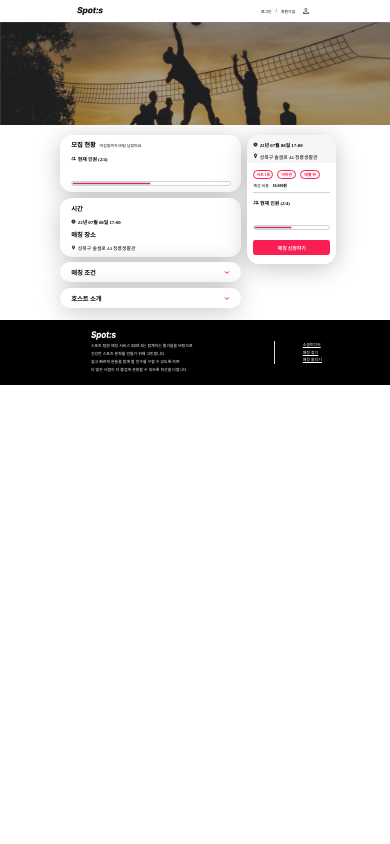
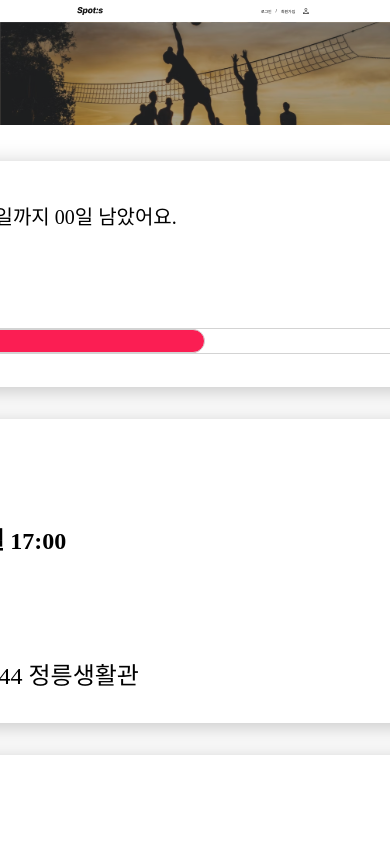
Before and after one commit to KMU-WINK/spots-client, a React (Vite) app: page /matching/detail in a window 390 px wide. Shown: the top 844 px of the page. Built offline with nearby package versions, Linux system fonts and the light colour scheme.

Commit message:
[SPT-02] refact. 코드 전체 리팩토링
- 반응형 내용(vw)을 고정(px)로 변경
- px 값이 서로 다른 경우, 2배수 디자인에 따라 조정하여 적용

```diff
--- a/src/pages/Matching/index.jsx
+++ b/src/pages/Matching/index.jsx
@@ -95,7 +95,6 @@ const MatchingPage = () => {
     <>
       <Header />
       <styled.Background />
-
       <styled.MatchingPageBox>
         <styled.Box1>
           <styled.Container>
@@ -103,7 +102,6 @@ const MatchingPage = () => {
               <styled.Text1>모집 현황</styled.Text1>
               <styled.Text7>마감일까지 00일 남았어요.</styled.Text7>
             </styled.FlexBox>
-
             <styled.Member>
               <styled.People />
               <styled.MemberText>
@@ -115,14 +113,11 @@ const MatchingPage = () => {
 
           <styled.Container>
             <styled.Text1>시간</styled.Text1>
-
             <styled.TimeContent>
               <styled.Watch />
               <styled.Text3>22년 07월 08일 17:00</styled.Text3>
             </styled.TimeContent>
-
             <styled.Text1>매칭 장소</styled.Text1>
-
             <styled.LocationContent>
               <styled.Place />
               <styled.Text6>성북구 솔샘로 44 정릉생활관</styled.Text6>
@@ -136,8 +131,11 @@ const MatchingPage = () => {
                 onClick={() => setIsShowCondition(!isShowCondition)}
               />
             </styled.DropdownTitle>
-
-            {isShowCondition ? <ConditionContents /> : null}
+            {isShowCondition ? (
+              <styled.ConditionBox>
+                <ConditionContents />
+              </styled.ConditionBox>
+            ) : null}
           </styled.Container>
 
           <styled.Container>
@@ -145,7 +143,6 @@ const MatchingPage = () => {
               <styled.Text1>호스트 소개</styled.Text1>
               <styled.MenuButton onClick={() => setIsShowHost(!isShowHost)} />
             </styled.DropdownTitle>
-
             {isShowHost ? <HostContents /> : null}
           </styled.Container>
         </styled.Box1>
@@ -161,21 +158,19 @@ const MatchingPage = () => {
               <styled.Text6>성북구 솔샘로 44 정릉생활관</styled.Text6>
             </styled.LocationContent>
           </styled.QuickMenuTitle>
-
           <styled.QuickMenuContent>
             <ConditionContents />
-
             <styled.Cost>
               <styled.CostLightText>예상 비용</styled.CostLightText>
               <styled.CostBoldText>10,000원</styled.CostBoldText>
             </styled.Cost>
-
             <styled.Member>
               <styled.People />
-              <styled.MemberText>현재 인원 (2/4)</styled.MemberText>
+              <styled.MemberText>
+                현재 인원 ({currentMember}/{maxMember})
+              </styled.MemberText>
             </styled.Member>
             <styled.Progress value={currentMember} max={maxMember} />
-
             <styled.MatchingButton>매칭 신청하기</styled.MatchingButton>
           </styled.QuickMenuContent>
         </styled.QuickMenu>
--- a/src/pages/Matching/styles.jsx
+++ b/src/pages/Matching/styles.jsx
@@ -13,7 +13,7 @@ export const FlexBox = styled.div`
   align-items: center;
 
   div:not(:last-of-type) {
-    margin-right: 1vw;
+    margin-right: 20px;
   }
 `;
 
@@ -24,52 +24,45 @@ const Text = styled.div`
 
 export const Text1 = styled(Text)`
   font-weight: 800;
-  font-size: 1.6vw;
+  font-size: 32px;
 `;
 
 export const Text2 = styled(Text)`
   font-weight: 600;
-  font-size: 1.25vw;
+  font-size: 24px;
 `;
 
 export const Text3 = styled(Text)`
   font-weight: 800;
-  font-size: 1.25vw;
+  font-size: 24px;
 `;
 
 export const HostBoldText = styled(Text)`
   font-weight: 800;
-  font-size: 1vw;
-  height: 1vw;
-
-  margin-top: 1vw;
-
+  font-size: 20px;
+  margin-top: 21px;
   display: flex;
-
   align-items: center;
 `;
 
 export const HostLightText = styled(Text)`
   font-weight: 500;
-  font-size: 0.8vw;
-
-  margin-top: 0.4vw;
+  font-size: 16px;
+  margin-top: 8px;
 `;
 
 export const Text6 = styled(Text)`
   font-weight: 500;
-  font-size: 1.25vw;
+  font-size: 24px;
 `;
 
 export const Text7 = styled(Text)`
   font-weight: 400;
-  font-size: 1vw;
+  font-size: 20px;
 `;
 
 export const Cost = styled(FlexBox)`
-  padding-top: 1vw;
-  padding-bottom: 1vw;
-
+  padding: 18px 0px 18px 0px;
   border-bottom: 1px solid;
   border-color: #d3d3d3;
 `;
@@ -84,21 +77,14 @@ export const Label = styled(Text)`
   display: flex;
   justify-content: center;
   align-items: center;
-
-  width: 5vw;
-  height: 2.1vw;
-
+  width: 99.27px;
+  height: 40.39px;
   box-sizing: border-box;
-
   border: 1px solid #fb1e53;
   border-radius: 28px;
-
   font-weight: 600;
-  font-size: 1vw;
-
+  font-size: 20px;
   color: #fb1e53;
-
-  margin-top: 1vw;
 `;
 
 export const Labels = styled.div`
@@ -106,39 +92,36 @@ export const Labels = styled.div`
   white-space: nowrap;
 
   ${Label}:not(:last-of-type) {
-    margin-right: 1vw;
+    margin-right: 18px;
   }
 `;
 
 export const Member = styled(FlexBox)`
-  margin-top: 1.5vw;
-  margin-bottom: 1.25vw;
+  margin-top: 30px;
+  margin-bottom: 24px;
 `;
 
 export const MemberText = styled(Text2)``;
 
 export const TimeContent = styled(FlexBox)`
-  margin-top: 1.5vw;
-  margin-bottom: 1.25vw;
+  margin-top: 24px;
+  margin-bottom: 30px;
 `;
 
 export const LocationContent = styled(FlexBox)`
-  margin-top: 1.25vw;
+  margin-top: 24px;
 `;
 
 export const Container = styled.div`
-  width: 41vw;
-
+  width: 786px;
   background: #ffffff;
-
   box-shadow: 0px 4px 24px -1px rgba(0, 0, 0, 0.25);
   border-radius: 12px;
-
-  padding: 1.4vw 2.6vw 1.4vw 3vw;
-  margin-bottom: 1.5vw;
+  padding: 32px 52px 32px 72px;
+  margin-bottom: 32px;
 
   ${FlexBox}:not:(first-of-type) {
-    margin-bottom: 20px;
+    margin-bottom: 24px;
   }
 `;
 
@@ -148,13 +131,10 @@ export const DropdownTitle = styled(FlexBox)`
 
 export const QuickMenu = styled.div`
   background: #ffffff;
-
   box-shadow: 0px 4px 24px -1px rgba(0, 0, 0, 0.25);
   border-radius: 12px;
-
   overflow: hidden;
-  margin-top: 1.5vw;
-
+  margin-top: 32px;
   align-self: flex-start;
   position: -webkit-sticky;
   position: sticky;
@@ -162,17 +142,14 @@ export const QuickMenu = styled.div`
 `;
 
 export const QuickMenuTitle = styled.div`
-  width: 19.8vw;
-  padding: 1.55vw 1.55vw 1vw 1.55vw;
-
+  width: 322px;
+  padding: 32px 28px 24px 28px;
   background-color: #f6f6f6;
 `;
 
 export const QuickMenuContent = styled.div`
-  width: 19.6vw;
-  padding: 0.8vw 1.65vw 2.35vw 1.65vw;
-
-  border-radius: 0px;
+  width: 314px;
+  padding: 16px 32px 44px 32px;
 `;
 
 export const MatchingPageBox = styled.div`
@@ -182,18 +159,19 @@ export const MatchingPageBox = styled.div`
 `;
 
 export const Box1 = styled.div`
-  margin: 1.5vw;
+  margin: 32px;
 `;
 
 export const Background = styled.img.attrs({
   src: `${background}`,
 })`
-  width: 100vw;
+  max-width: 1920px;
+  width: 100%;
 `;
 
 const Icon = styled.img`
-  width: 1.3vw;
-  margin-right: 0.4vw;
+  width: 30px;
+  margin-right: 12px;
 `;
 
 export const MenuButton = styled(Icon).attrs({
@@ -217,7 +195,7 @@ export const People = styled(Icon).attrs({
 export const Progress = styled.progress`
   appearance: none;
   width: 100%;
-  height: 1.35vw;
+  height: 26px;
 
   ::-webkit-progress-bar {
     background: #ffffff;
@@ -235,7 +213,7 @@ export const Progress = styled.progress`
 export const StarRating = styled.div`
   position: relative;
   width: max-content;
-  margin-left: 1.2vw;
+  margin-left: 24px;
 `;
 
 export const StarRated = styled.div`
@@ -253,39 +231,44 @@ export const StarEmpty = styled.div`
 
 export const iconStarRated = styled(Icon).attrs({
   src: `${svgStarRated}`,
-})``;
+})`
+  width: 24px;
+  margin-right: 4px;
+`;
 
 export const iconStarEmpty = styled(Icon).attrs({
   src: `${svgStarEmpty}`,
-})``;
+})`
+  width: 24px;
+  margin-right: 4px;
+`;
 
 const Button = styled(Text)`
   display: flex;
   align-items: center;
   justify-content: center;
-
   font-weight: 700;
-
-  border-radius: 0.625vw;
+  border-radius: 12px;
   background: #fb1e53;
   color: white;
-  font-size: 1.25vw;
-
+  font-size: 24px;
   cursor: pointer;
 `;
 
 export const ContactButton = styled(Button)`
-  margin-top: 1.5vw;
-  padding-top: 0.8vw;
-  padding-bottom: 0.8vw;
-  width: 13.22vw;
+  width: 252px;
+  margin-top: 30px;
+  padding-top: 16px;
+  padding-bottom: 16px;
 `;
 
 export const MatchingButton = styled(Button)`
   width: 100%;
+  margin-top: 44px;
+  padding-top: 20px;
+  padding-bottom: 20px;
+`;
 
-  margin-top: 2.23vw;
-
-  padding-top: 1vw;
-  padding-bottom: 1vw;
+export const ConditionBox = styled.div`
+  margin-top: 21px;
 `;
```
